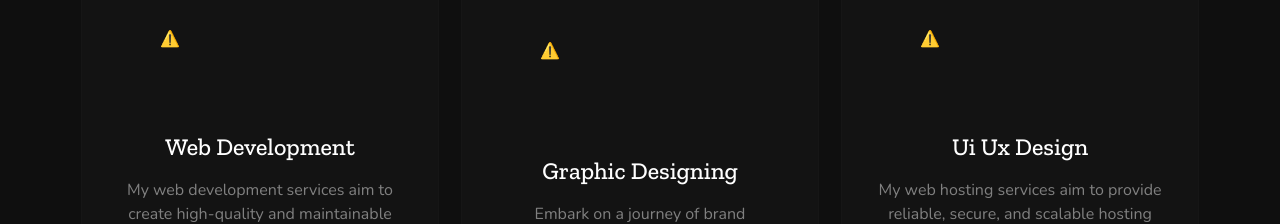
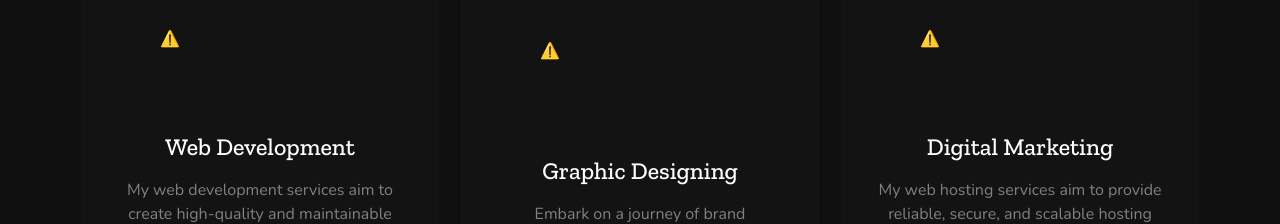
Before and after one commit to shaheenahmd/portfolio_new, a plain HTML site: page index.html in a window 1280 px wide. Shown: the part 1320-1544 px from the top of the page. Drawn offline with nearby package versions, Linux system fonts and the light colour scheme; no server answers; a script that the page names is missing.

Commit message:
Update index.html
service updated

```diff
--- a/index.html
+++ b/index.html
@@ -305,7 +305,7 @@
                   loop
                   autoplay
                 ></lottie-player>
-                <h3 class="heading">Ui Ux Design</h3>
+                <h3 class="heading">Digital Marketing</h3>
                 <p>
                   My web hosting services aim to provide reliable, secure, and
                   scalable hosting solutions that ensure the availability and
```
